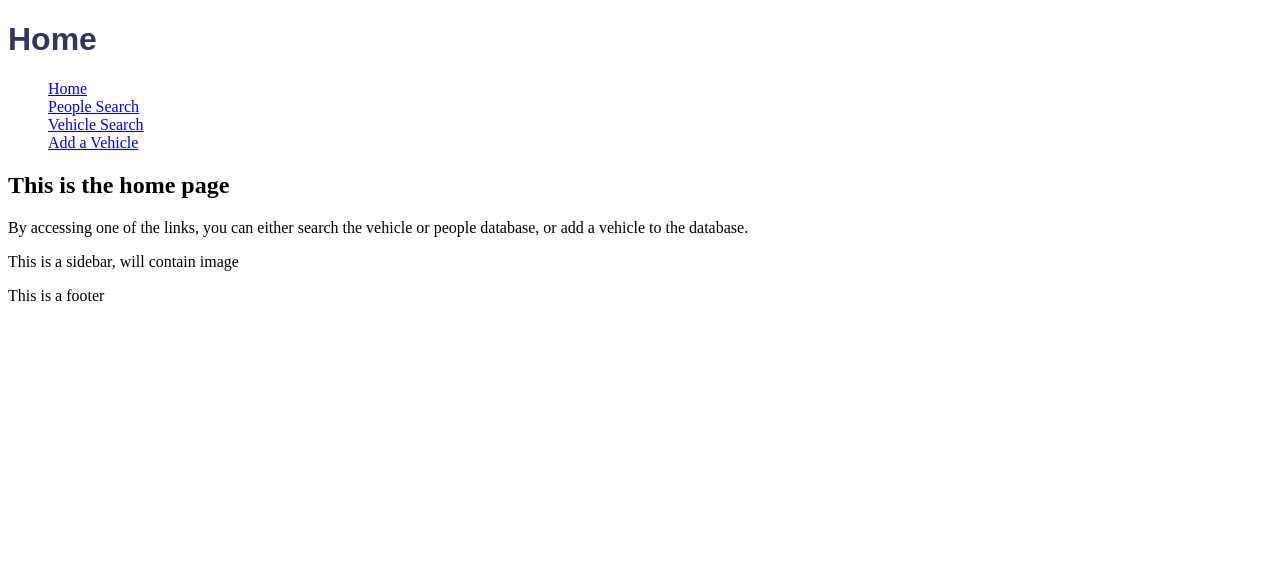
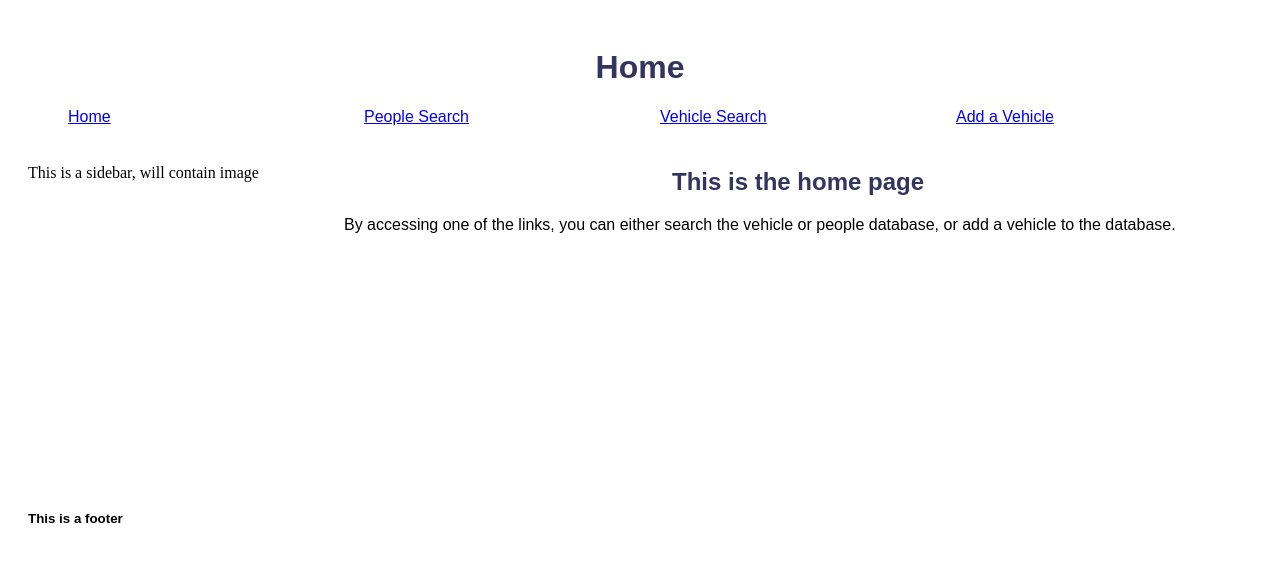
Before and after one commit to Sirvan-Al/Sirvan-Al.github.io, a plain HTML site: page index.html in a window 1280 px wide. Drawn offline with Linux system fonts and the light colour scheme.

Commit message:
Added grid, flex to CSS

```diff
--- a/index.html
+++ b/index.html
@@ -8,8 +8,9 @@
         <meta name="viewport" content="width=device-width, initial-scale=1">
         <link rel="stylesheet" href="styles.css">
     </head>
+
     <body>
-        <header>
+        <header class = "header-class">
             <h1 class = "Page-Title">Home</h1>
 
             <ul class = "nav-bar">
@@ -20,9 +21,10 @@
             </ul>
         </header>
 
-        <main>
+
+        <main class = "main-class">
             <article>
-                <h2>This is the home page</h2>
+                <h2 class = "main-header">This is the home page</h2>
             </article>
             <section>
                 <p> By accessing one of the links, you can either search the
@@ -31,12 +33,13 @@
             </section>
         </main>
 
-        <aside>
+
+        <aside class = "side-class">
             <p> This is a sidebar, will contain image</p>
         </aside>
 
 
-        <footer>
+        <footer class = "foot-class">
             <p> This is a footer</p>
         </footer>
 
--- a/styles.css
+++ b/styles.css
@@ -1,9 +1,13 @@
-h1
+body
 {
-    font-family:Arial, Helvetica, sans-serif;
-    color: rgb(52, 53, 94);
-    font-weight: bold;
+    height: 100%;
+    min-height: 100vh;
+    display: grid;
+    grid-template-columns: 25% auto;
+    grid-template-rows: 120px 350px 60px;
+    /* grid-template-rows: 10% 85% 5%; */
 }
+
 
 
 
@@ -12,11 +16,82 @@ h1
     font-family:Arial, Helvetica, sans-serif;
     color: rgb(52, 53, 94);
     font-weight: bold;
+    text-align: center;
 }
 
 a:hover {text-decoration: none;}
 
+.nav-bar
+{
+    display: flex;
+    flex-direction: row;
+}
+.nav-bar > li
+{
+    flex: 1;
+}
+
 ul li
 {
     list-style-type: none;
+    font-family: Arial, Helvetica, sans-serif;
 }
+
+.header-class
+{
+    padding: 10px 10px 10px 10px;
+    border: 10px 10px 10px 10px;
+    margin: 10px 10px 10px 10px;
+    grid-column-start: 1;
+    grid-column-end: 3;
+    grid-row-start: 1;
+    grid-row-end: 1;
+}
+
+.main-class
+{
+    padding: 10px 10px 10px 10px;
+    border: 10px 10px 10px 10px;
+    margin: 10px 10px 10px 10px;
+    font-family: Arial, Helvetica, sans-serif;
+    grid-column-start: 2;
+    grid-column-end: 3;
+    grid-row-start: 2;
+    grid-row-end: 2;
+}
+.main-header
+{
+    font-family:Arial, Helvetica, sans-serif;
+    color: rgb(52, 53, 94);
+    font-weight: bold;
+    text-align: center;
+
+}
+
+.side-class
+{
+    padding: 10px 10px 10px 10px;
+    border: 10px 10px 10px 10px;
+    margin: 10px 10px 10px 10px;
+    grid-column-start: 1;
+    grid-column-end: 2;
+    grid-row-start: 2;
+    grid-row-end: 2;
+}
+
+.foot-class
+{
+    padding: 10px 10px 10px 10px;
+    border: 10px 10px 10px 10px;
+    margin: 10px 10px 10px 10px;
+
+    font-size: smaller;
+    font-family:Arial, Helvetica, sans-serif;
+    color: black;
+    font-weight: bolder;
+    text-align: left;
+    grid-column-start: 1;
+    grid-column-end: 3;
+    grid-row-start: 3;
+    grid-row-end: 3;
+}
```
